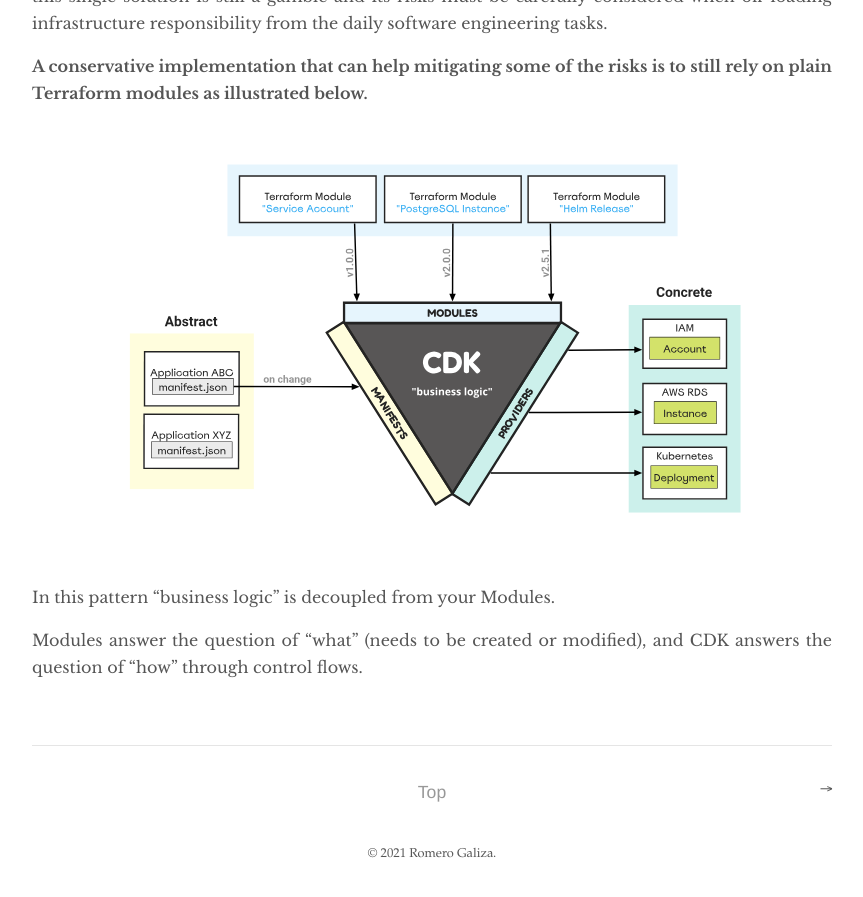
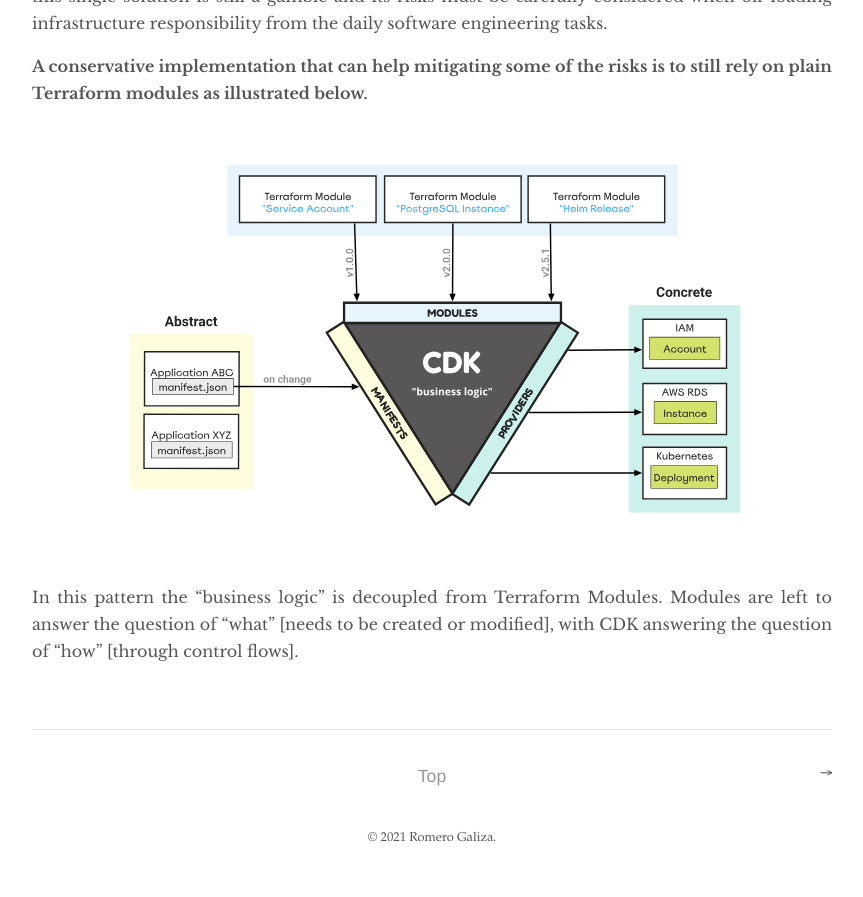
Before and after one commit to romerojunior/blog, a Jekyll site: the page built from _posts/2021-10-18-terraform-cdk.md, in a window 1280 px wide and 900 px high, scrolled down 3663 px. Shown: the top 897 px of the window, without its empty margins (208-1071 px from the left). Built offline with Jekyll 4.4.1, drawn with Linux system fonts in a browser that asks for light colours; comment, search, counter and statistics services are not loaded.

Commit message:
better text

```diff
--- a/_posts/2021-10-18-terraform-cdk.md
+++ b/_posts/2021-10-18-terraform-cdk.md
@@ -157,7 +157,6 @@
 
 ![Conservative architecture]({{ "/assets/cdk.svg" | relative_url }})
 
-In this pattern "business logic" is decoupled from your Modules.
-
-Modules answer the question of "what" (needs to be created or modified), and CDK
-answers the question of "how" through control flows.
+In this pattern the "business logic" is decoupled from Terraform Modules.
+Modules are left to answer the question of "what" [needs to be created or
+modified], with CDK answering the question of "how" [through control flows].
```
